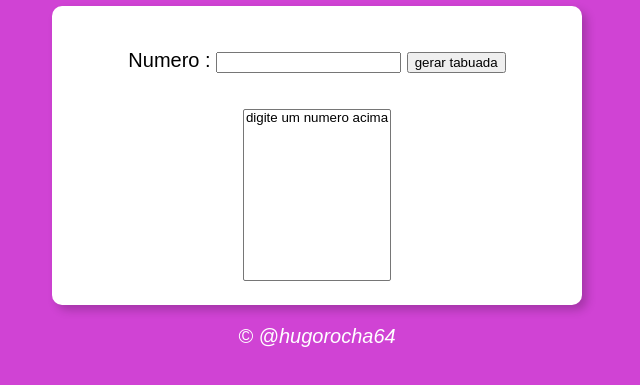
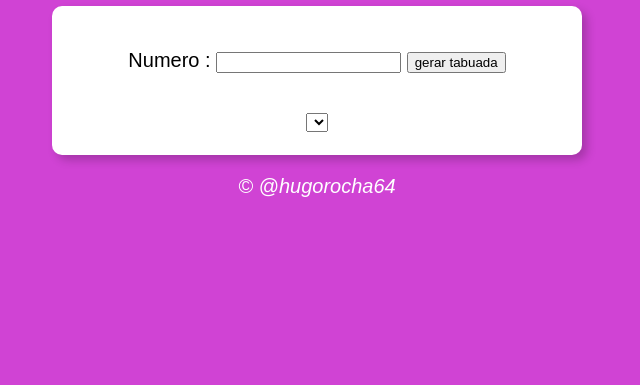
Before and after one commit to HugoRr5/09-js-repeticoes, a plain HTML site: page tabuada.html in a window 1280 px wide. Shown: the part 93-478 px from the top of the page, without its empty margins (323-963 px from the left). Drawn offline with Linux system fonts and the light colour scheme.

Commit message:
atividade

```diff
--- a/tabuada.html
+++ b/tabuada.html
@@ -22,8 +22,7 @@
 
         </div>
         <div >
-            <select name ="tabuada" id="seltab" size="10">
-                <option > digite um numero acima </option>
+            <select name ="tabuada" id="seltab" >
 
             </select>
 
```
